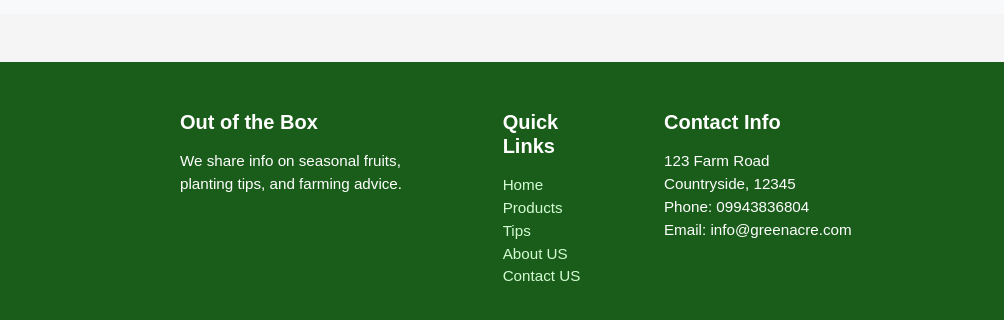
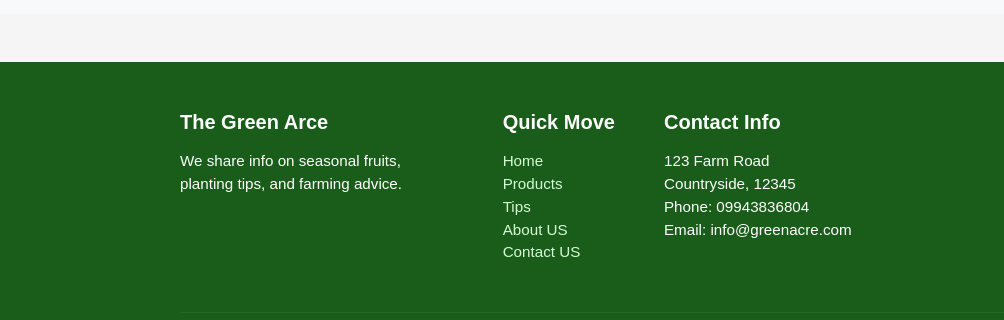
Before and after one commit to waiphoophue/thegreenacre, a plain HTML site: page pages/about.html in a window 1280 px wide. Shown: the part 1716-2036 px from the top of the page, 0-1004 px from the left. Drawn offline with nearby package versions, Linux system fonts and the light colour scheme.

Commit message:
Update about.html

```diff
--- a/pages/about.html
+++ b/pages/about.html
@@ -133,11 +133,11 @@
   <div class="footer-wrapper container">
     <div class="row text-white gx-5">
       <div class="col-md-4 mb-3">
-        <h5>Out of the Box</h5>
+        <h5>The Green Arce</h5>
         <p>We share info on seasonal fruits, planting tips, and farming advice.</p>
       </div>
       <div class="col-md-2 mb-3">
-        <h5>Quick Links</h5>
+        <h5>Quick Move</h5>
         <ul class="list-unstyled">
           <li><a href="../index.html" class="footer-link">Home</a></li>
           <li><a href="../pages/product.html" class="footer-link">Products</a></li>
```
